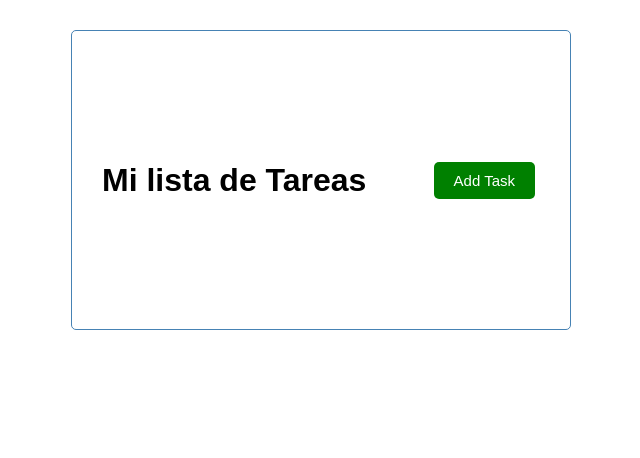
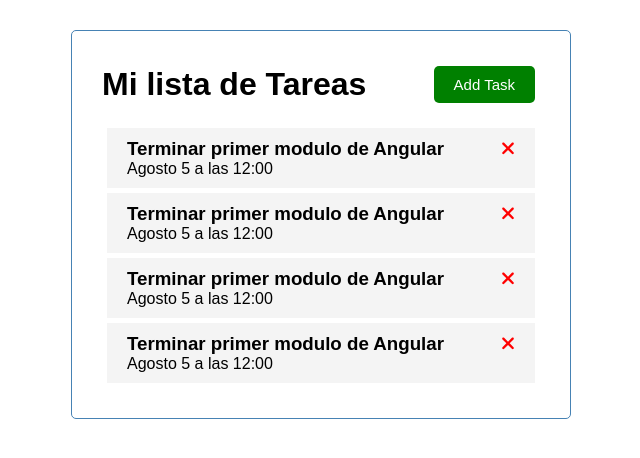
Before and after one commit to willybc/AngularProyects, an Angular app in the folder TaskList/: page / in a window 1280 px wide. Shown: the top 458 px of the page, without its empty margins (319-959 px from the left). Built offline with nearby package versions, Linux system fonts and the light colour scheme.

Commit message:
added component task
add fontawesome with ng

add component task-item

```diff
--- a/TaskList/package.json
+++ b/TaskList/package.json
@@ -18,6 +18,9 @@
     "@angular/platform-browser": "^14.0.0",
     "@angular/platform-browser-dynamic": "^14.0.0",
     "@angular/router": "^14.0.0",
+    "@fortawesome/angular-fontawesome": "^0.11.1",
+    "@fortawesome/fontawesome-svg-core": "^6.1.1",
+    "@fortawesome/free-solid-svg-icons": "^6.1.1",
     "rxjs": "~7.5.0",
     "tslib": "^2.3.0",
     "zone.js": "~0.11.4"
--- a/TaskList/src/app/app.component.html
+++ b/TaskList/src/app/app.component.html
@@ -1,3 +1,8 @@
-<app-header> </app-header>
+<div class="container">
+    <app-header> </app-header>
+    <app-task></app-task>
+</div>
+
+
 
 <router-outlet></router-outlet>
--- a/TaskList/src/app/components/header/header.component.html
+++ b/TaskList/src/app/components/header/header.component.html
@@ -1,4 +1,4 @@
-<header class="container">
+<header class="">
     <h1>{{title}}</h1>
 
     <app-button color="green" text="Add Task" (btnClick)="toggleAddTask()"></app-button>
--- /dev/null
+++ b/TaskList/src/app/components/task-item/task-item.component.html
@@ -0,0 +1,6 @@
+<div class="task">
+    <h3>{{task.text}}
+        <fa-icon [icon]="faTimes" class="icon-task"> </fa-icon>
+    </h3>
+    <p>{{task.day}}</p>
+</div>
--- /dev/null
+++ b/TaskList/src/app/components/task-item/task-item.component.sass
@@ -0,0 +1,16 @@
+.task
+    background-color: #f4f4f4
+    margin: 5px
+    padding: 10px 20px
+    cursor: pointer
+
+    .reminder
+        border-left: 5px solid green
+
+    h3
+        display: flex
+        align-items: center
+        justify-content: space-between
+
+        .icon-task
+            color: red
--- /dev/null
+++ b/TaskList/src/app/components/task-item/task-item.component.ts
@@ -0,0 +1,19 @@
+import { Component, OnInit, Input } from '@angular/core';
+import {Task} from '../../task';
+import {TASKS} from '../../mock-tasks';
+import { faTimes } from '@fortawesome/free-solid-svg-icons';
+
+@Component({
+  selector: 'app-task-item',
+  templateUrl: './task-item.component.html',
+  styleUrls: ['./task-item.component.sass']
+})
+export class TaskItemComponent implements OnInit {
+  @Input() task: Task= TASKS[0];
+  faTimes = faTimes;
+  constructor() { }
+
+  ngOnInit(): void {
+  }
+
+}
--- /dev/null
+++ b/TaskList/src/app/components/task/task.component.html
@@ -0,0 +1,3 @@
+<app-task-item *ngFor="let task of tasks">
+    {{task.text}}
+</app-task-item>
--- /dev/null
+++ b/TaskList/src/app/components/task/task.component.ts
@@ -0,0 +1,22 @@
+import { Component, OnInit } from '@angular/core';
+import { Task } from '../../task';
+import { TASKS} from '../../mock-tasks';
+
+
+
+@Component({
+  selector: 'app-task',
+  templateUrl: './task.component.html',
+  styleUrls: ['./task.component.sass']
+})
+export class TaskComponent implements OnInit {
+
+  tasks: Task[] = TASKS;
+
+
+  constructor() { }
+
+  ngOnInit(): void {
+  }
+
+}
```
Also changed, not shown: TaskList/src/app/app.module.ts (+8 -2 lines), TaskList/src/app/components/task/task.component.sass (added), TaskList/src/app/mock-tasks.ts (renamed from TaskList/src/app/mock-stacks.ts), 1 other file (tests, documents, lock files or other folders).
